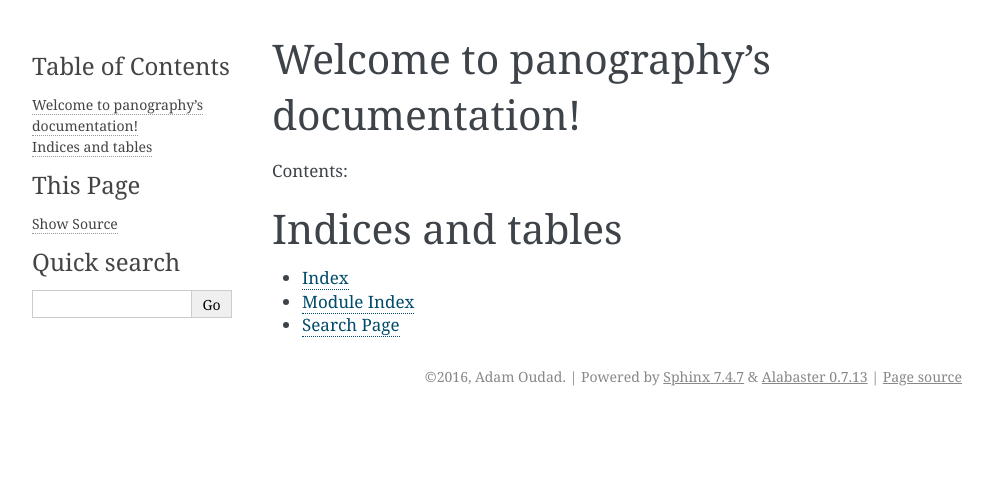
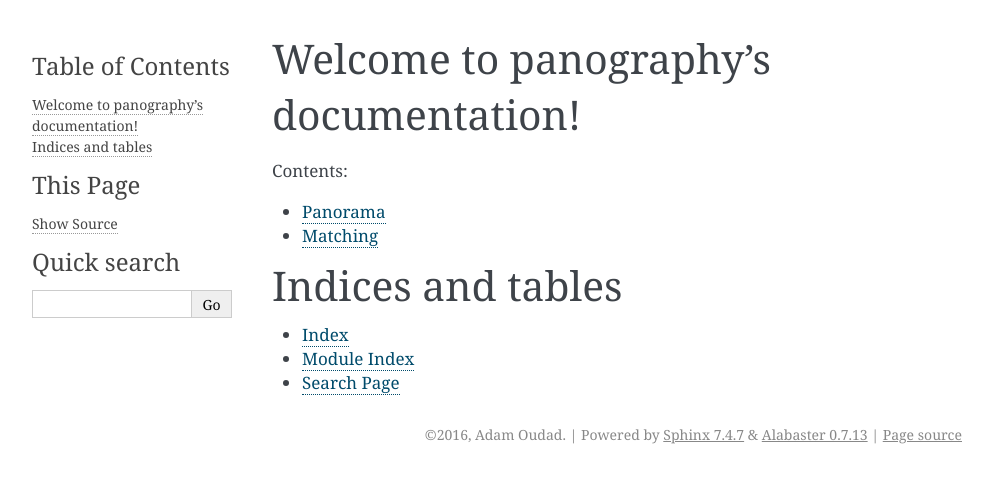
Before and after one commit to adamoudad/panography, a Sphinx documentation site: the page built from docs/index.rst, in a window 1280 px wide. Shown: the top 483 px of the page, without its empty margins (148-1141 px from the left). Built offline with Sphinx 7.4.7, drawn with Linux system fonts in a browser that asks for light colours.

Commit message:
Added sphinx doc

```diff
--- a/docs/conf.py
+++ b/docs/conf.py
@@ -19,7 +19,7 @@
 # If extensions (or modules to document with autodoc) are in another directory,
 # add these directories to sys.path here. If the directory is relative to the
 # documentation root, use os.path.abspath to make it absolute, like shown here.
-#sys.path.insert(0, os.path.abspath('.'))
+sys.path.insert(0, os.path.abspath('../'))
 
 # -- General configuration ------------------------------------------------
 
--- a/docs/index.rst
+++ b/docs/index.rst
@@ -11,7 +11,8 @@
 .. toctree::
    :maxdepth: 2
 
-
+   panorama
+   matching
 
 Indices and tables
 ==================
--- /dev/null
+++ b/docs/matching.rst
@@ -0,0 +1,5 @@
+Matching
+========
+
+.. automodule:: Matching
+   :members:
--- /dev/null
+++ b/docs/panorama.rst
@@ -0,0 +1,5 @@
+Panorama
+========
+.. automodule:: Panorama
+.. autoclass:: Panorama
+   :members:
```
